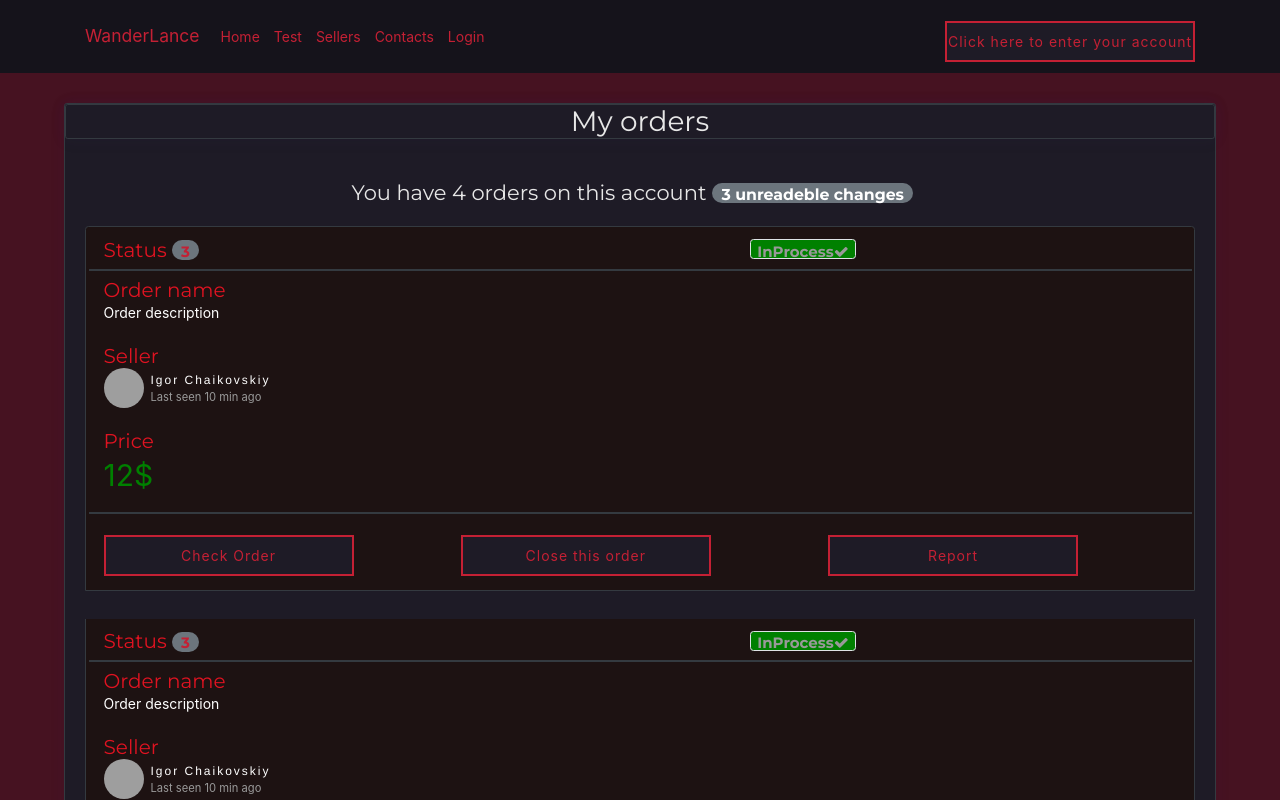
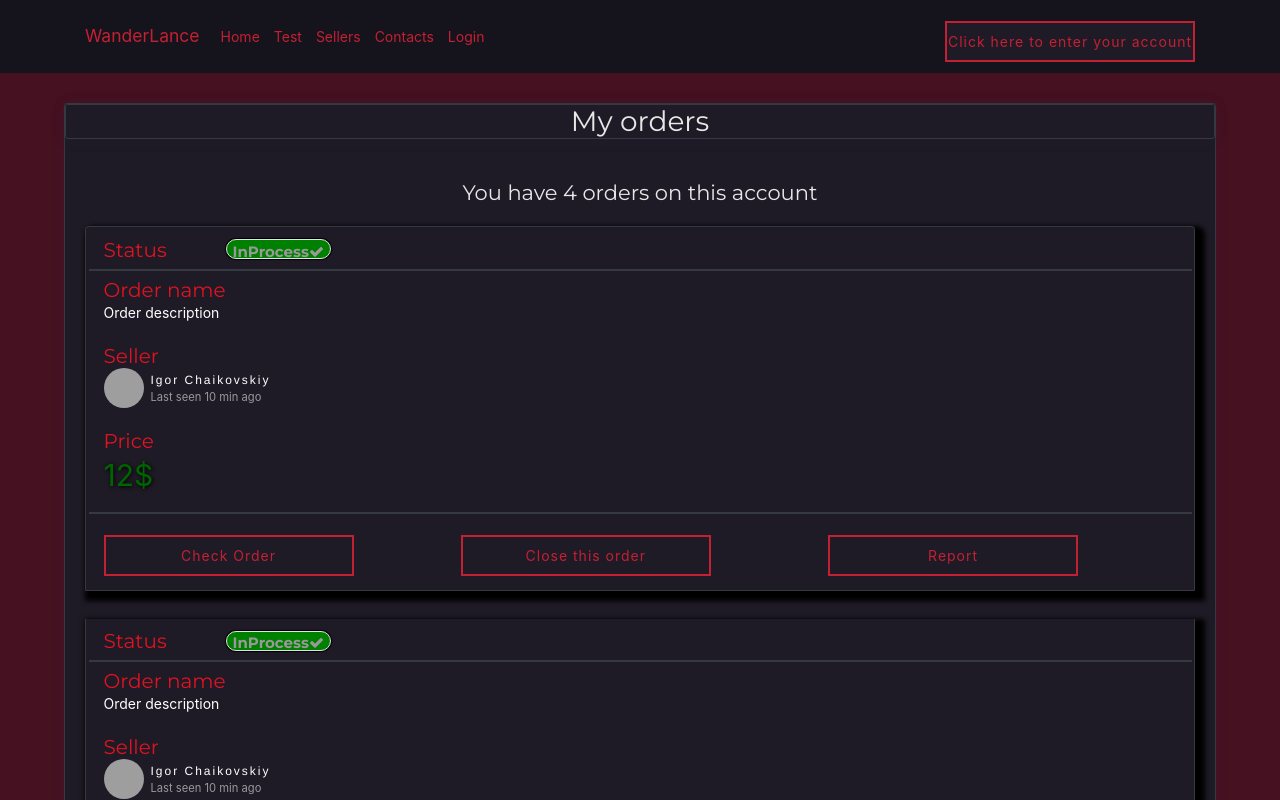
Before and after one commit to Edw1x/Wanderlance-Front-end, a React (Create React App) app in the folder frontend/: page /userProfile/myOrders in a window 1280 px wide. Shown: the top 800 px of the page. Built offline with nearby package versions, Linux system fonts and the light colour scheme; grey boxes are pictures that could not be loaded.

Commit message:
Colors changed

```diff
--- a/frontend/src/Components/OrderInfo.js
+++ b/frontend/src/Components/OrderInfo.js
@@ -11,7 +11,6 @@ export default class ClientOrders extends Component {
         <div>
           <h5 class="my-0 red productNameOfOrder">
             Status{" "}
-            <span class="badge white red badge-pill">3 messages unread</span>
             <span class="badge border grey orderStatusNotDone">
               {" "}
               Not done
--- a/frontend/src/Pages/ClientOrders.js
+++ b/frontend/src/Pages/ClientOrders.js
@@ -17,9 +17,6 @@ export default class ClientOrders extends Component {
         <main>
           <h4 class="card-title mb-0 text-center">
             You have 4 orders on this account{" "}
-            <span class="badge white bg-red badge-pill">
-            3 messages unread
-            </span>
           </h4>
           <ul class="list-group mb-3">
             <OrderInfo/>
--- a/frontend/src/Pages/MyOrders.js
+++ b/frontend/src/Pages/MyOrders.js
@@ -16,9 +16,6 @@ export default class MyOrders extends Component {
         <main>
           <h4 class="card-title mb-0 text-center">
             You have 4 orders on this account{" "}
-            <span class="badge badge-secondary badge-pill">
-              3 unreadeble changes
-            </span>
           </h4>
           <ul class="list-group mb-3">
 
@@ -26,7 +23,6 @@ export default class MyOrders extends Component {
               <div>
                 <h5 class="my-0 red productNameOfOrder">
                   Status{" "}
-                  <span class="badge badge-secondary red badge-pill">3</span>
                   <span class="badge border grey orderStatus">
                     {" "}
                     InProcess
@@ -58,7 +54,6 @@ export default class MyOrders extends Component {
               <div>
                 <h5 class="my-0 red productNameOfOrder">
                   Status{" "}
-                  <span class="badge badge-secondary red badge-pill">3</span>
                   <span class="badge border grey orderStatus">
                     {" "}
                     InProcess
@@ -90,7 +85,6 @@ export default class MyOrders extends Component {
               <div>
                 <h5 class="my-0 red productNameOfOrder">
                   Status{" "}
-                  <span class="badge badge-secondary red badge-pill">3</span>
                   <span class="badge border grey orderStatus">
                     {" "}
                     InProcess
@@ -122,7 +116,6 @@ export default class MyOrders extends Component {
               <div>
                 <h5 class="my-0 red productNameOfOrder">
                   Status{" "}
-                  <span class="badge badge-secondary red badge-pill">3</span>
                   <span class="badge border grey orderStatus">
                     {" "}
                     InProcess
--- a/frontend/src/Pages/myorders.css
+++ b/frontend/src/Pages/myorders.css
@@ -1,6 +1,7 @@
 .list-group-item {
-  background-color: #1d1212;
+  background-color: #1e1b26;
   border: 1px solid #343a40;
+  box-shadow: 5px 5px 5px 5px black;
 }
 
 .productNameOfOrder {
@@ -10,18 +11,24 @@
 
 .moneySize {
     font-size: 30px;
-    color:green;
+    color:rgb(0, 100, 0);
+    text-shadow: 1px 1px 4px black;
 }
 
 .orderStatus {
-    margin-left: 50%;
+    margin-left: 5%;
     background-color: green;
+    border-radius: 10px;
+    box-shadow: 0px 0px 1px 1px black;
 }
 
 .orderStatusNotDone {
-  margin-left: 50%;
-  background-color: red;
+  margin-left: 5%;
+  background-color: #ce0101;
   color:black;
+  border-radius: 10px;
+  color: gray;
+  box-shadow: 0px 0px 1px 1px black;
 }
 
 
@@ -42,3 +49,14 @@
   background-color: #1e1b26;
   box-shadow: 0 3px 6px rgba(0,0,0,0.10), 0 3px 6px rgba(0,0,0,0.10);
 }
+
+
+
+@media screen and (max-width: 980px)and (min-width: 760px) {
+  .clientOrderContainer  {
+    width: 100%;
+  }
+  .flex {
+    float: right;
+  }
+}
```
